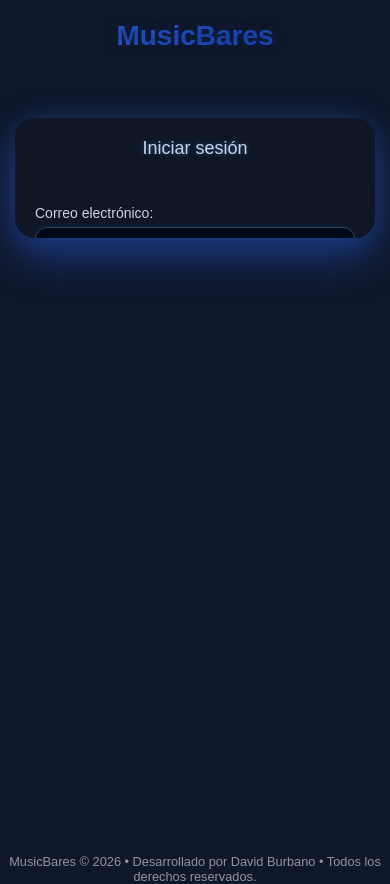
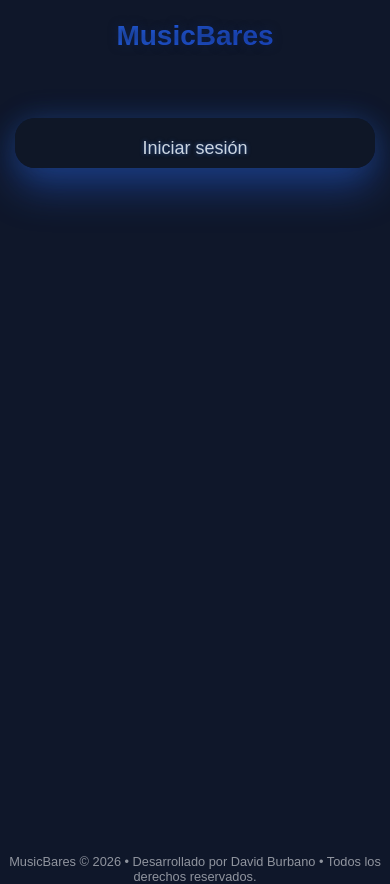
Before and after one commit to davidburbano85/musicbares-frontend, an Angular app: page /login in a window 390 px wide. Built offline with nearby package versions, Linux system fonts and the light colour scheme.

Commit message:
acomodo responsive a login

```diff
--- a/src/app/features/auth/paginas/login/login.component.scss
+++ b/src/app/features/auth/paginas/login/login.component.scss
@@ -223,7 +223,7 @@ button {
 
     form {
       padding: 20px 20px;
-      max-height: 120px;
+      max-height: 50px;
 
       &:hover,
       &:focus-within {
@@ -255,5 +255,8 @@ button {
   .login-container form {
     padding: 15px 15px;
     gap: 15px;
+      max-height: 50px;
+
   }
+
 }
```
